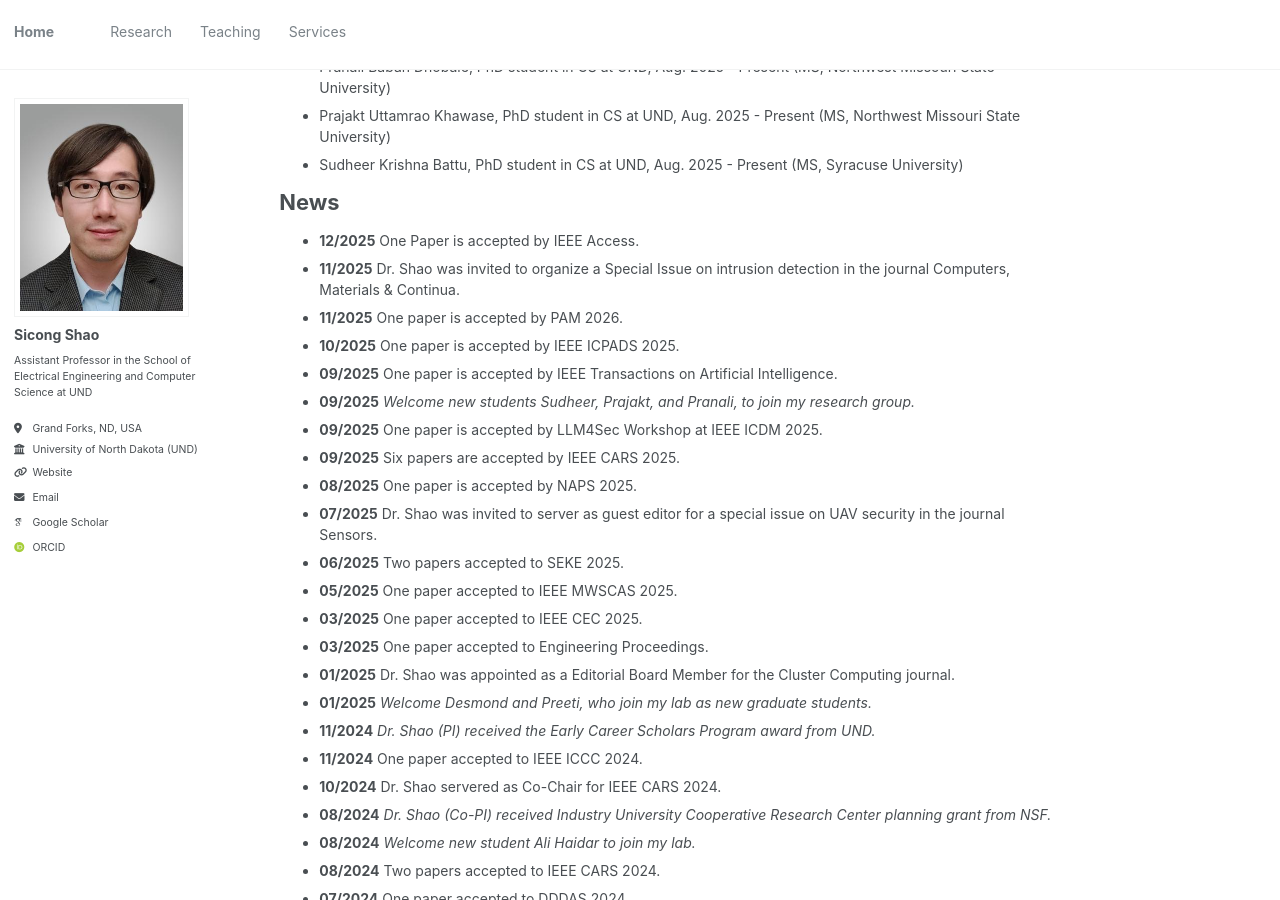
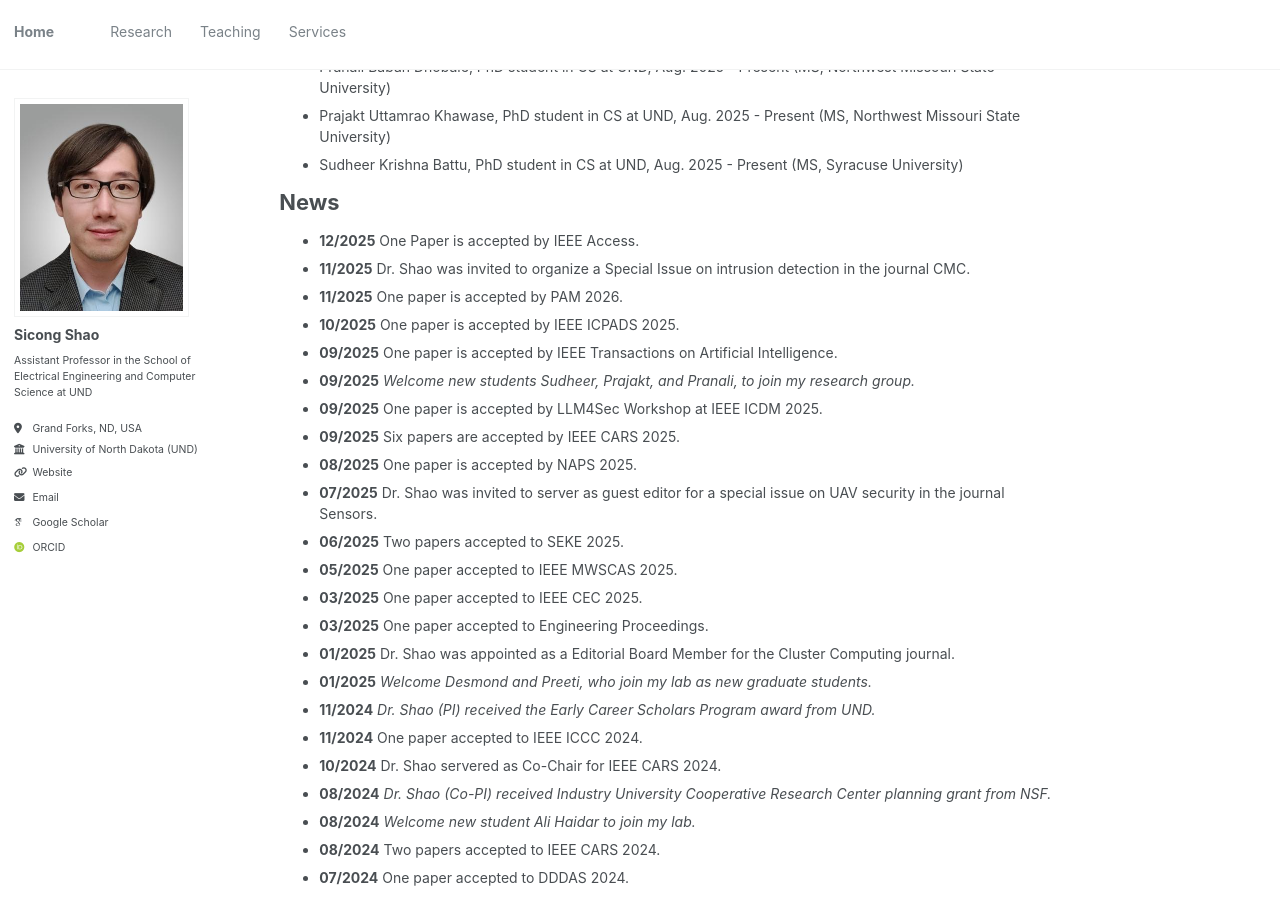
Before and after one commit to sicongshao/sicongshao.github.io, a Jekyll site: the page built from _pages/about.md, in a window 1280 px wide and 900 px high, scrolled down 529 px. Built offline with Jekyll 4.4.1, drawn with Linux system fonts in a browser that asks for light colours; some web fonts are replaced.

Commit message:
first commit

```diff
--- a/_pages/about.md
+++ b/_pages/about.md
@@ -33,7 +33,7 @@
 News
 ======
 * **12/2025** One Paper is accepted by IEEE Access.
-* **11/2025** Dr. Shao was invited to organize a Special Issue on intrusion detection in the journal Computers, Materials & Continua.
+* **11/2025** Dr. Shao was invited to organize a Special Issue on intrusion detection in the journal CMC.
 * **11/2025** One paper is accepted by PAM 2026.
 * **10/2025** One paper is accepted by IEEE ICPADS 2025.
 * **09/2025** One paper is accepted by IEEE Transactions on Artificial Intelligence.
--- a/_pages/services.html
+++ b/_pages/services.html
@@ -59,6 +59,7 @@
 <ul style="list-style-type:square;"></ul>
 <ul>
 <li>Editorial Board Member, Cluster Computing (journal). </li>
+<li>Guest Editor, Computers, Materials & Continua (journal). Special Issue on "Advances in Intrusion Detection and Prevention Systems."</li>
 <li>Guest Editor, Electronics (journal). Special Issue on "Recent Advances of Intrusion Detection Systems Using Machine Learning."</li>
 <li>Guest Editor, Electronics (journal). Special Issue on "Advanced Technologies for Social Computing and Natural Language Processing."</li>
 </ul>
```
